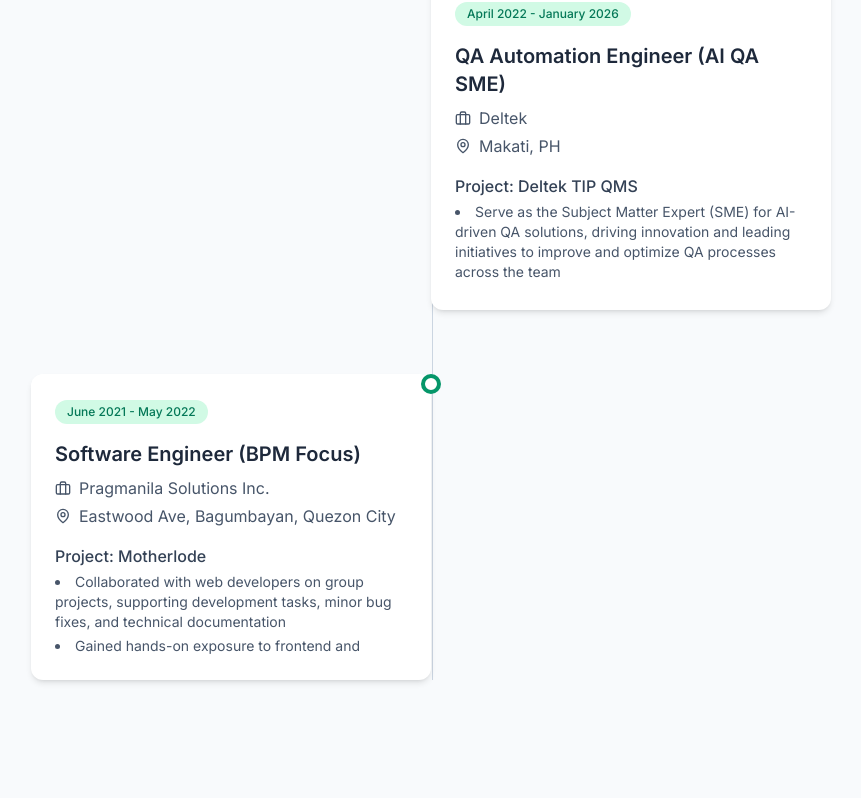
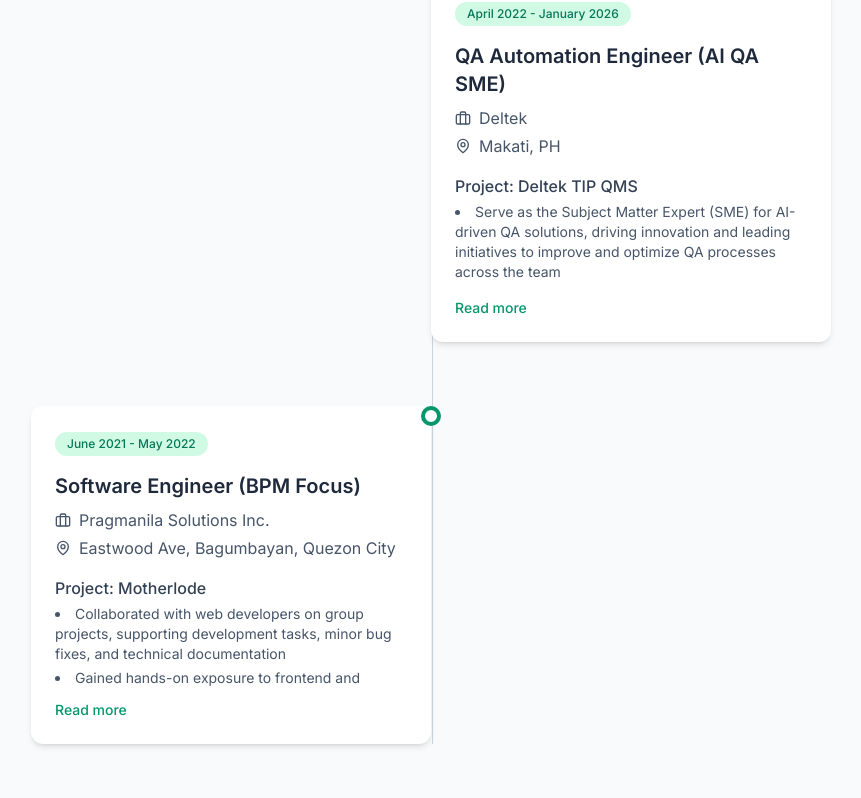
Before and after one commit to johnpauldugaojo/jp-react-portfolio, a React (Vite) app: page / in a window 1280 px wide. Shown: the part 4250-5048 px from the top of the page, without its empty margins (209-1070 px from the left). Built offline with nearby package versions, Linux system fonts and the light colour scheme.

Commit message:
added read more functionality on the work experience

```diff
--- a/src/components/sections/Experience.tsx
+++ b/src/components/sections/Experience.tsx
@@ -118,11 +118,9 @@
                   )}
                 </div>
 
-                {expandedId !== exp.id && (
-                  <div className='mt-2 text-sm text-emerald-600 dark:text-emerald-400 md:hidden'>
-                    Click to expand
-                  </div>
-                )}
+                <div className='mt-3 text-sm font-medium text-emerald-600 dark:text-emerald-400'>
+                  {expandedId === exp.id ? 'Show less' : 'Read more'}
+                </div>
               </div>
             </div>
           ))}
```
